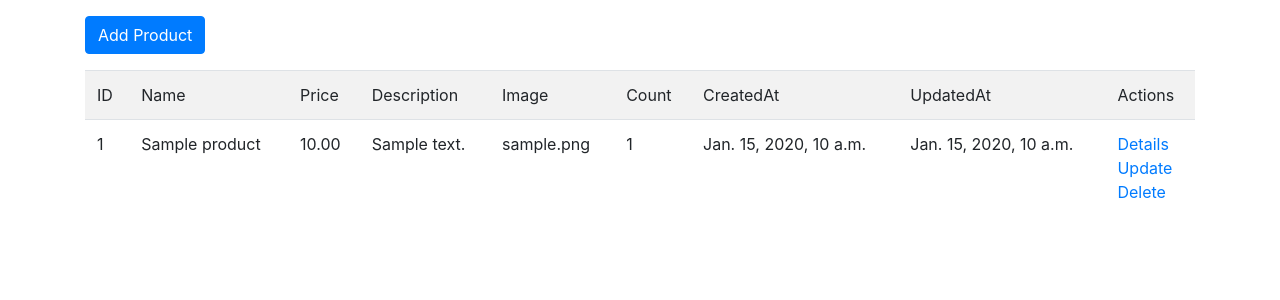
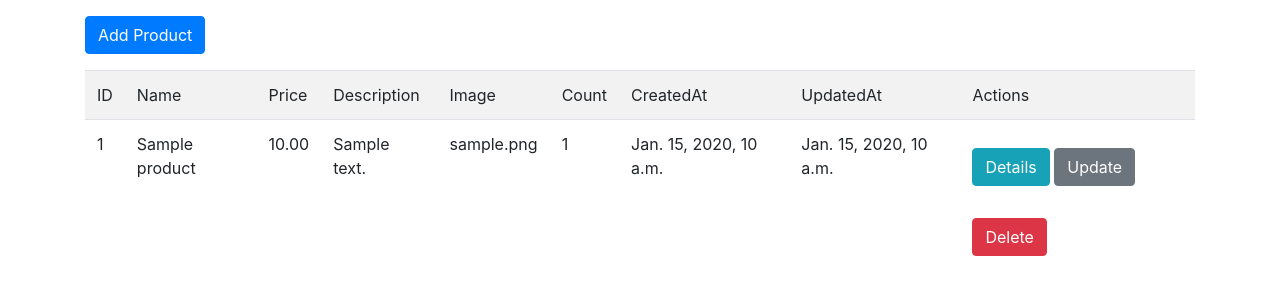
Before and after one commit to mohamed7855/ITI-Django-Labs, a Django app: page /Product/ in a window 1280 px wide. Shown: the part 56-356 px from the top of the page. Run offline with Django 5.2, Linux system fonts and the light colour scheme; tables that the repository leaves empty hold one stand-in row (values such as "Sample post"); some libraries are stand-ins or nearby versions.

Commit message:
handling gui

```diff
--- a/product/templates/product/index.html
+++ b/product/templates/product/index.html
@@ -27,11 +27,15 @@
       <td>{{product.updatedat}}</td>
       <td>
         <!-- <a href="/Product/{{product.id}}">show details</a> -->
-        <a href="{% url 'productDetails' product.id%}">Details</a>
-        <br />
-        <a href="">Update</a>
-        <br />
-        <a href="">Delete</a>
+        <a href="{% url 'productDetails' product.id%}">
+          <button type="button" class="btn btn-info my-3">Details</button>
+        </a>
+        <a href="">
+          <button type="button" class="btn btn-secondary my-3">Update</button>
+        </a>
+        <a href="">
+          <button type="button" class="btn btn-danger my-3">Delete</button>
+        </a>
       </td>
       {%endfor%}
     </tr>
```
